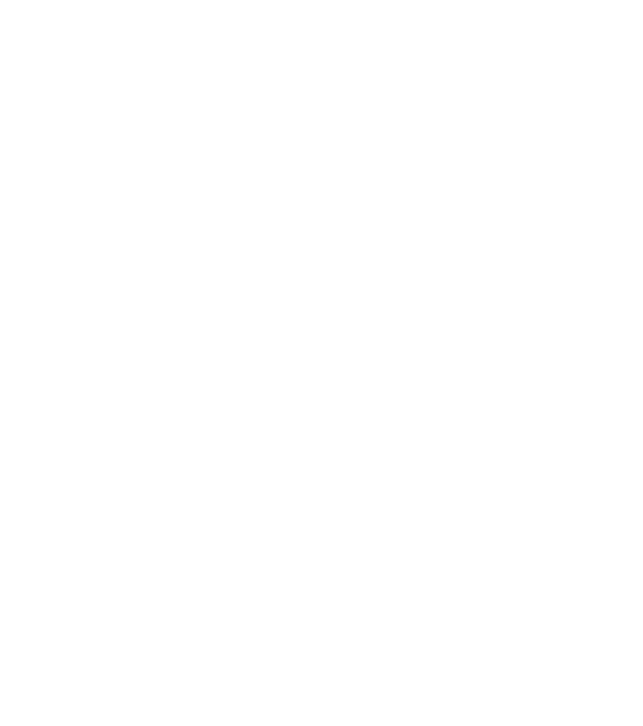
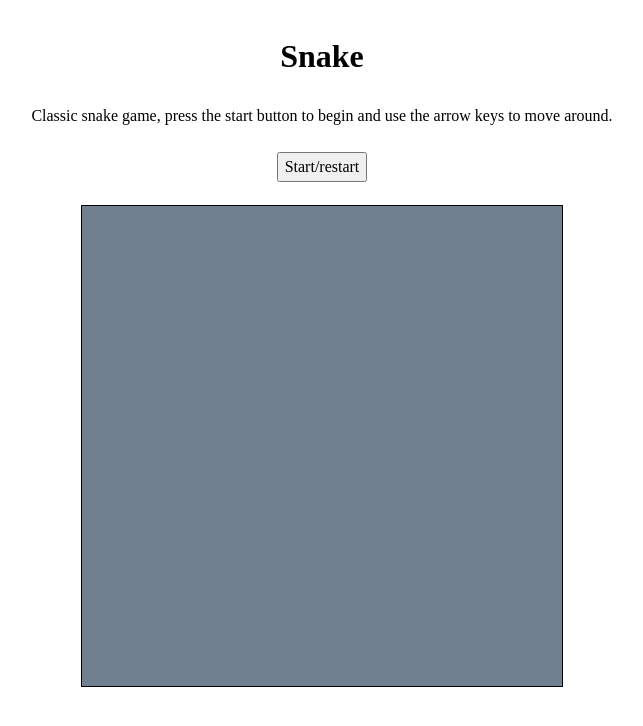
Before and after one commit to jbbenavidesr/snake, a plain HTML site: page index.html in a window 1280 px wide. Shown: the whole page, without its empty margins (318-961 px from the left). Drawn offline with Linux system fonts and the light colour scheme.

Commit message:
Set up the simple markup and styling

```diff
--- a/index.html
+++ b/index.html
@@ -5,6 +5,121 @@
         <meta http-equiv="X-UA-Compatible" content="IE=edge" />
         <meta name="viewport" content="width=device-width, initial-scale=1.0" />
         <title>Snake</title>
+        <link rel="stylesheet" href="style.css" />
     </head>
-    <body></body>
+    <body>
+        <div class="container">
+            <main class="flow">
+                <h1>Snake</h1>
+                <p>
+                    Classic snake game, press the start button to begin and use
+                    the arrow keys to move around.
+                </p>
+                <button class="btn" data-start>Start/restart</button>
+
+                <div class="board">
+                    <div></div>
+                    <div></div>
+                    <div></div>
+                    <div></div>
+                    <div></div>
+                    <div></div>
+                    <div></div>
+                    <div></div>
+                    <div></div>
+                    <div></div>
+                    <div></div>
+                    <div></div>
+                    <div></div>
+                    <div></div>
+                    <div></div>
+                    <div></div>
+                    <div></div>
+                    <div></div>
+                    <div></div>
+                    <div></div>
+                    <div></div>
+                    <div></div>
+                    <div></div>
+                    <div></div>
+                    <div></div>
+                    <div></div>
+                    <div></div>
+                    <div></div>
+                    <div></div>
+                    <div></div>
+                    <div></div>
+                    <div></div>
+                    <div></div>
+                    <div></div>
+                    <div></div>
+                    <div></div>
+                    <div></div>
+                    <div></div>
+                    <div></div>
+                    <div></div>
+                    <div></div>
+                    <div></div>
+                    <div></div>
+                    <div></div>
+                    <div></div>
+                    <div></div>
+                    <div></div>
+                    <div></div>
+                    <div></div>
+                    <div></div>
+                    <div></div>
+                    <div></div>
+                    <div></div>
+                    <div></div>
+                    <div></div>
+                    <div></div>
+                    <div></div>
+                    <div></div>
+                    <div></div>
+                    <div></div>
+                    <div></div>
+                    <div></div>
+                    <div></div>
+                    <div></div>
+                    <div></div>
+                    <div></div>
+                    <div></div>
+                    <div></div>
+                    <div></div>
+                    <div></div>
+                    <div></div>
+                    <div></div>
+                    <div></div>
+                    <div></div>
+                    <div></div>
+                    <div></div>
+                    <div></div>
+                    <div></div>
+                    <div></div>
+                    <div></div>
+                    <div></div>
+                    <div></div>
+                    <div></div>
+                    <div></div>
+                    <div></div>
+                    <div></div>
+                    <div></div>
+                    <div></div>
+                    <div></div>
+                    <div></div>
+                    <div></div>
+                    <div></div>
+                    <div></div>
+                    <div></div>
+                    <div></div>
+                    <div></div>
+                    <div></div>
+                    <div></div>
+                    <div></div>
+                    <div></div>
+                </div>
+            </main>
+        </div>
+    </body>
 </html>
--- /dev/null
+++ b/style.css
@@ -0,0 +1,114 @@
+/* Box sizing rules */
+*,
+*::before,
+*::after {
+    box-sizing: border-box;
+}
+
+/* Remove default margin */
+body,
+h1,
+h2,
+h3,
+h4,
+p,
+figure,
+blockquote,
+dl,
+dd {
+    margin: 0;
+}
+
+/* Remove list styles on ul, ol elements with a list role, which suggests default styling will be removed */
+ul[role="list"],
+ol[role="list"] {
+    list-style: none;
+}
+
+/* Set core root defaults */
+html:focus-within {
+    scroll-behavior: smooth;
+}
+
+/* Set core body defaults */
+body {
+    min-height: 100vh;
+    text-rendering: optimizeSpeed;
+    line-height: 1.5;
+}
+
+/* A elements that don't have a class get default styles */
+a:not([class]) {
+    text-decoration-skip-ink: auto;
+}
+
+/* Make images easier to work with */
+img,
+picture {
+    max-width: 100%;
+    display: block;
+}
+
+/* Inherit fonts for inputs and buttons */
+input,
+button,
+textarea,
+select {
+    font: inherit;
+}
+
+/* Remove all animations, transitions and smooth scroll for people that prefer not to see them */
+@media (prefers-reduced-motion: reduce) {
+    html:focus-within {
+        scroll-behavior: auto;
+    }
+
+    *,
+    *::before,
+    *::after {
+        animation-duration: 0.01ms !important;
+        animation-iteration-count: 1 !important;
+        transition-duration: 0.01ms !important;
+        scroll-behavior: auto !important;
+    }
+}
+
+body {
+    padding: 2rem 0;
+    text-align: center;
+}
+
+.container {
+    max-width: 40rem;
+    margin-left: auto;
+    margin-right: auto;
+    padding-left: 1rem;
+    padding-right: 1rem;
+}
+
+.flow > * + * {
+    margin-top: 1.5em;
+}
+
+.board {
+    width: 30rem;
+    margin-right: auto;
+    margin-left: auto;
+    outline: 1px solid black;
+    display: flex;
+    flex-wrap: wrap;
+}
+
+.board div {
+    flex: 0 0 3rem;
+    height: 3rem;
+    background-color: slategray;
+}
+
+.snake {
+    background-color: springgreen;
+}
+
+.apple {
+    color: red;
+}
```
